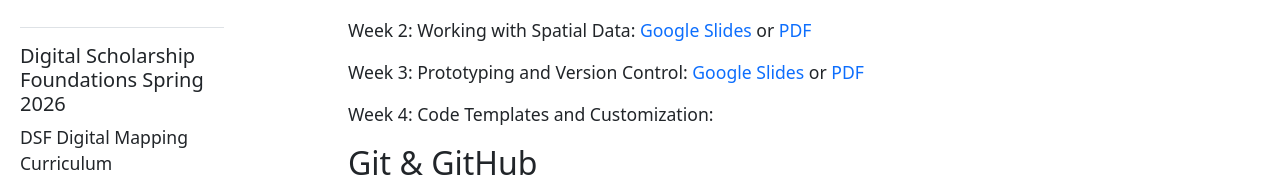
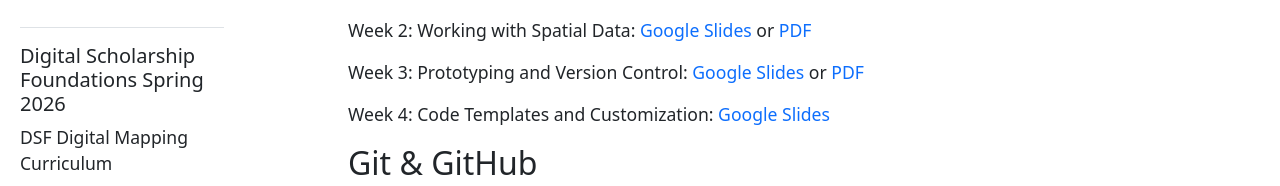
Before and after one commit to PULdischo/dsf-spring-2026, a Jekyll site: the page built from content/resources.md, in a window 1280 px wide and 900 px high, cut to the strip 120-613 px from the top of the window. Shown: the part 304-490 px from the top of the strip. Built offline with Jekyll 4.4.1, drawn with Linux system fonts in a browser that asks for light colours.

Commit message:
adds week 4 slideshow link

```diff
--- a/content/resources.md
+++ b/content/resources.md
@@ -13,7 +13,7 @@ Week 2: Working with Spatial Data: [Google Slides](https://docs.google.com/prese
 
 Week 3: Prototyping and Version Control: [Google Slides](https://docs.google.com/presentation/d/1LESeyxOeEzJXN9-zugUaeJOwNMEaiQlTcUtKBT2yjqA/edit?usp=sharing) or [PDF]([PDF](https://github.com/PULdischo/dsf-spring-2026/blob/main/content/slideshows/week-3-prototyping.pdf))
 
-Week 4: Code Templates and Customization:
+Week 4: Code Templates and Customization: [Google Slides](https://docs.google.com/presentation/d/1PrLIWBEzofbamRhUlPuvVq3-vEtIUQ1-BuU5f1FBz0A/edit?usp=sharing)
 
 ## Git & GitHub
 
```
